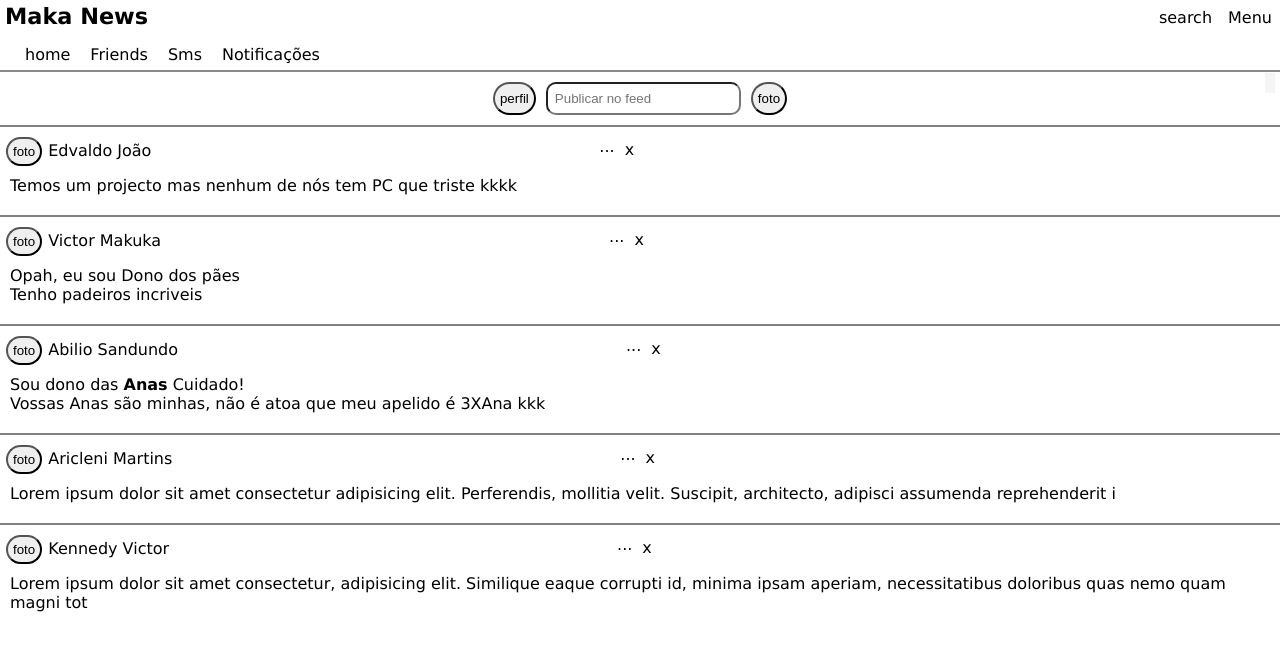
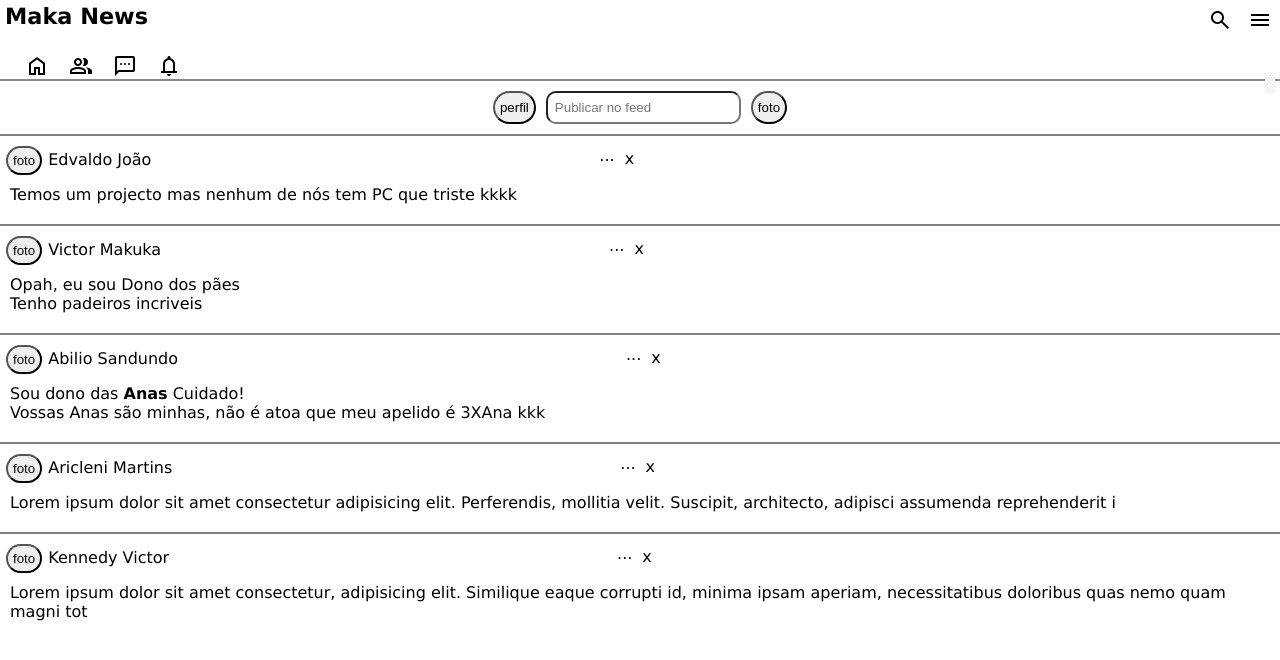
Before and after one commit to EdvaldoDantas/FormularioDeLogin, a plain HTML site: page PagInicial/index.html in a window 1280 px wide. Drawn offline with nearby package versions, Linux system fonts and the light colour scheme.

Commit message:
atualização

```diff
--- a/PagInicial/index.html
+++ b/PagInicial/index.html
@@ -6,6 +6,8 @@
     <link rel="stylesheet" href="style.css">
     <link rel="stylesheet" href="menu.css">
     <link rel="stylesheet" href="publicacoes.css">
+    <link rel="stylesheet" href="https://fonts.googleapis.com/css2?family=Material+Symbols+Outlined:opsz,wght,FILL,GRAD@20..48,100..700,0..1,-50..200" />
+    <link rel="stylesheet" href="../Telas/icons.css">
     <title>indext</title>
 </head>
 <body>
@@ -14,8 +16,8 @@
             <div class="nav-up">
                 <h1>Maka News</h1>
                 <ul>
-                    <li>search</li>
-                    <li id="menu">Menu</li>
+                    <li><span class="material-symbols-outlined">search</span></li>
+                    <li id="menu"><span  class="material-symbols-outlined">menu</span></li>
                     <div>
 
                         <menu>
@@ -33,10 +35,10 @@
             </div>
             <nav>
                 <ul>
-                    <li>home</li>
-                    <li>Friends</li>
-                    <li>Sms</li>
-                    <li>Notificações</li>
+                    <li><span class="material-symbols-outlined">home</span></li>
+                    <li><span class="material-symbols-outlined">people</span></li>
+                    <li><span class="material-symbols-outlined">sms</span></li>
+                    <li><span class="material-symbols-outlined">notifications</span></li>
                 </ul>
             </nav>
         </menu>
--- a/PagInicial/style.css
+++ b/PagInicial/style.css
@@ -5,8 +5,7 @@
     padding:0 ;
 }
 body, html{
-    width: 100vw;
-    height: 100vh;
+
     box-sizing: border-box;
     font-family: 'Lucida Sans', 'Lucida Sans Regular', 'Lucida Grande', 'Lucida Sans Unicode', Geneva, Verdana, sans-serif;
 }
```
Also changed, not shown: welcome/confing.jsx (deleted).
